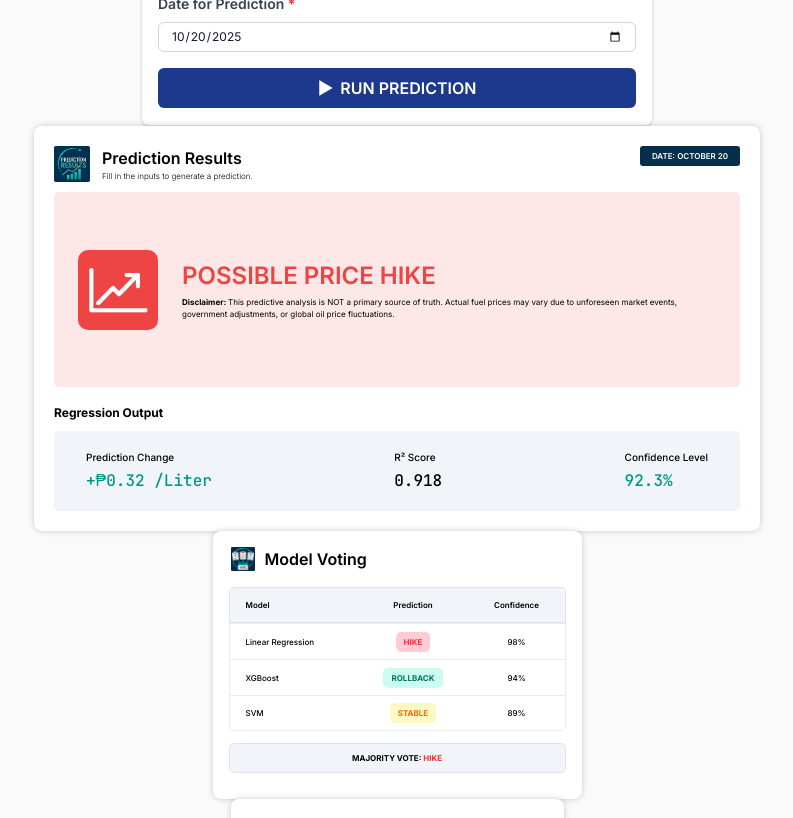
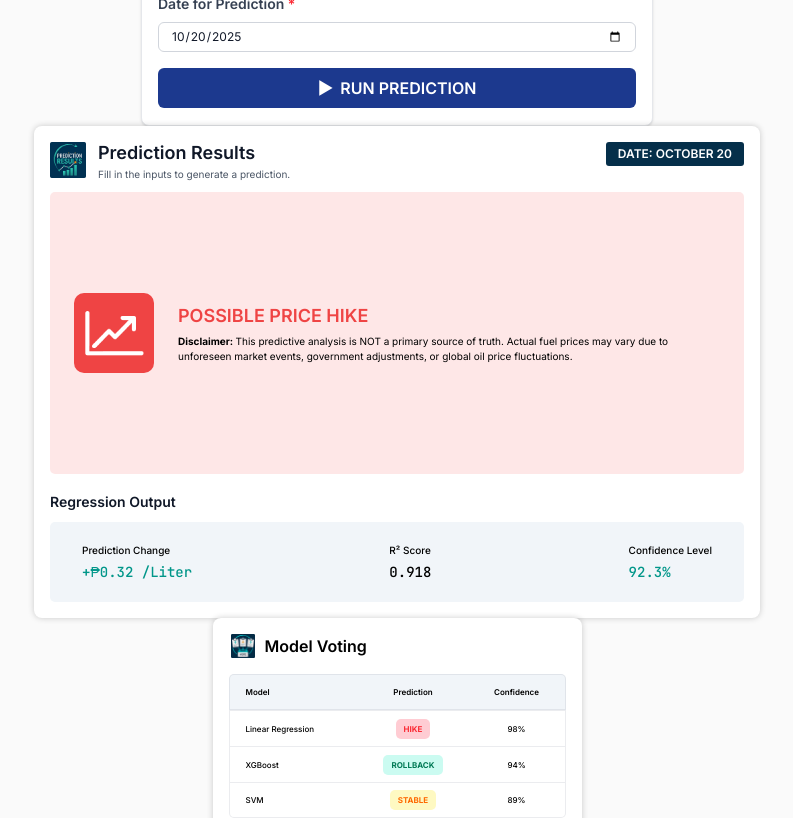
Before and after one commit to yelle15/fuelcast, a Next.js app in the folder frontend/: page / in a window 1280 px wide. Shown: the part 580-1398 px from the top of the page, without its empty margins (243-1036 px from the left). Built offline with nearby package versions, Linux system fonts and the light colour scheme.

Commit message:
fix: adjust dimensions, font size, and padding

```diff
--- a/frontend/src/app/components/prediction-results.js
+++ b/frontend/src/app/components/prediction-results.js
@@ -102,7 +102,7 @@ export default function PredictionResults(props) {
     predictionStatusConfig.STABLE;
 
   return (
-    <div className="w-[726px] h-[405px] p-5 bg-white rounded-lg shadow-[0px_0px_6px_0px_rgba(0,0,0,0.20)] flex flex-col justify-start items-start gap-2.5">
+    <div className="w-[726px] h-123 p-4 bg-white rounded-lg shadow-[0px_0px_6px_0px_rgba(0,0,0,0.20)] flex flex-col justify-start items-start gap-2.5">
       {/* HEADER */}
       <div className="self-stretch flex justify-between items-start gap-4">
         <div className="flex items-start gap-3">
@@ -113,22 +113,21 @@ export default function PredictionResults(props) {
           />
 
           <div className="flex flex-col">
-            <h3
-              className={`text-black text-base font-semibold ${inter.className}`}
-            >
+            <h1
+              className="text-lg font-semibold text-gray-900 leading-tight"
+              >
               Prediction Results
-            </h3>
-            <div
-              className={`text-black text-[8px] font-light ${inter.className}`}
-            >
+            </h1>
+            <p
+              className="text-[10px] font-inter text-gray-600 mt-0.5">
               Fill in the inputs to generate a prediction.
-            </div>
+            </p>
           </div>
         </div>
 
         <div className="px-3 py-1 bg-sky-950 rounded-[3px] flex-shrink-0">
           <div
-            className={`text-white text-[8px] font-semibold ${inter.className}`}
+            className={`text-white text-xs font-semibold ${inter.className}`}
           >
             DATE: {predictionData.date}
           </div>
@@ -153,13 +152,13 @@ export default function PredictionResults(props) {
 
         <div className="flex flex-col gap-1 flex-1">
           <div
-            className={`text-2xl font-semibold ${inter.className}`}
+            className={`text-lg font-semibold ${inter.className}`}
             style={{ color: currentConfig.textColor }}
           >
             {predictionData.prediction.status}
           </div>
 
-          <div className={`text-[8px] ${inter.className}`}>
+          <div className={`text-[10px] ${inter.className}`}>
             <span className="text-black font-bold">Disclaimer: </span>
             <span className="text-black font-normal">
               {predictionData.prediction.disclaimer}
@@ -170,7 +169,7 @@ export default function PredictionResults(props) {
 
       {/* REGRESSION */}
       <div className="self-stretch flex flex-col gap-2.5">
-        <div className={`text-black text-xs font-bold ${inter.className}`}>
+        <div className="text-sm font-semibold font-inter text-gray-900">
           Regression Output
         </div>
 
@@ -182,7 +181,7 @@ export default function PredictionResults(props) {
               Prediction Change
             </div>
             <div
-              className={`text-teal-600 text-base font-medium ${jetbrainsMono.className}`}
+              className={`text-teal-600 text-sm font-medium ${jetbrainsMono.className}`}
             >
               {predictionData.regression.predictionChange}
             </div>
@@ -195,7 +194,7 @@ export default function PredictionResults(props) {
               R² Score
             </div>
             <div
-              className={`text-black text-base font-medium ${jetbrainsMono.className}`}
+              className={`text-black text-sm font-medium ${jetbrainsMono.className}`}
             >
               {predictionData.regression.r2Score}
             </div>
@@ -208,7 +207,7 @@ export default function PredictionResults(props) {
               Confidence Level
             </div>
             <div
-              className={`text-teal-600 text-base font-medium ${jetbrainsMono.className}`}
+              className={`text-teal-600 text-sm font-medium ${jetbrainsMono.className}`}
             >
               {predictionData.regression.confidenceLevel}
             </div>
```
